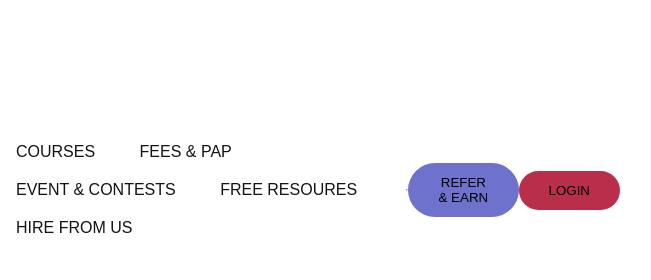
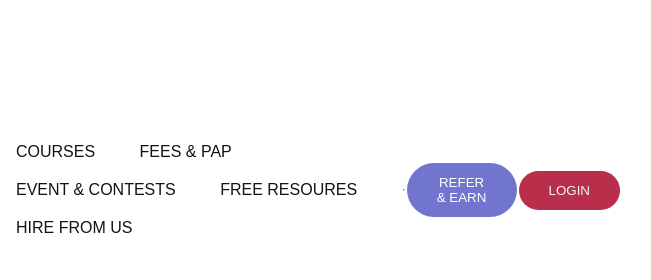
Before and after one commit to JagdishKumar2023/NAVBAR, a plain HTML site: page NAV-BAR/index.html in a window 1280 px wide. Shown: the top 280 px of the page, 532-1183 px from the left. Drawn offline with Linux system fonts and the light colour scheme.

Commit message:
first project of css

```diff
--- a/NAV-BAR/index.html
+++ b/NAV-BAR/index.html
@@ -22,7 +22,7 @@
           <li><a href="./free resoures.html">FREE RESOURES</a></li>
           <li><a href="./hire from us.html">HIRE FROM US</a></li>
         </ul>
-        <hr>
+        <hr />
         <button class="button1">REFER & EARN</button>
         <button class="button2">LOGIN</button>
       </nav>
--- a/NAV-BAR/style.css
+++ b/NAV-BAR/style.css
@@ -8,7 +8,6 @@
 .hero {
   height: 100hv;
   width: 100%;
-
   background-size: cover;
   background-position: center;
 }
@@ -27,10 +26,6 @@ nav {
   font-size: 28px;
 }
 
-span {
-  color: #ea1538;
-}
-
 nav ul li {
   list-style-type: none;
   display: inline-block;
@@ -45,14 +40,18 @@ nav ul li a {
 
 nav ul li a:hover {
   color: rgba(242, 20, 20, 0.942);
-  transition: 0.4s;
+  transition: 0.5s;
 }
 
 .button1 {
   border: none;
-  background: rgb(111, 114, 204);
+  background: rgb(113, 117, 205);
   padding: 12px 30px;
   border-radius: 30px;
+  color: white;
+  cursor: pointer;
+  text-align: center;
+  margin: 4px 2px;
 }
 
 .button2 {
@@ -60,5 +59,6 @@ nav ul li a:hover {
   background: rgb(185, 46, 74);
   padding: 12px 30px;
   border-radius: 30px;
-  /* background-color: white; */
+  color: whitesmoke;
+  cursor: pointer;
 }
```
